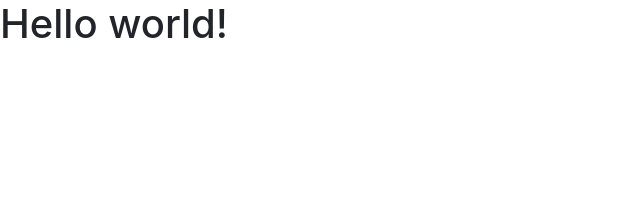
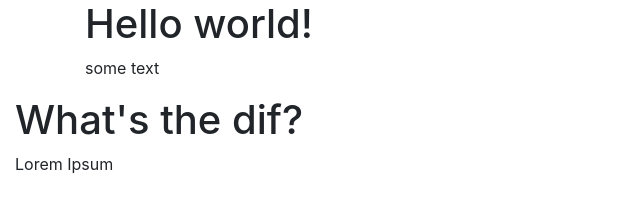
Before and after one commit to rizartic/studious-system, a plain HTML site: page index.html in a window 1280 px wide. Shown: the whole page, without its empty margins (0-640 px from the left). Drawn offline with nearby package versions, Linux system fonts and the light colour scheme.

Commit message:
Some container work

```diff
--- a/index.html
+++ b/index.html
@@ -1,13 +1,25 @@
 <!DOCTYPE html>
+<html lang="en">
 
 <head>
+    <meta charset="utf-8">
+    <meta name="viewport" content="width=device-width, initial-scale=1">
+    <!-- required metas for proper mobile functionality-->
     <title> A Bootstrap Website!</title>
     <link rel="stylesheet" href="https://maxcdn.bootstrapcdn.com/bootstrap/4.4.1/css/bootstrap.min.css">
 
 </head>
 
 <body>
-    <h1> Hello world! </h1>
+    <div class="container"> <!-- container = fixed width-->
+        <h1> Hello world! </h1>
+        <p>some text</p>
+    </div>
+
+    <div class="container-fluid"> <!-- container-fluid = take up whole viewport-->
+        <h1> What's the dif? </h1>
+        <p> Lorem Ipsum </p>
+    </div>
 </body>
 
 </html>
```
